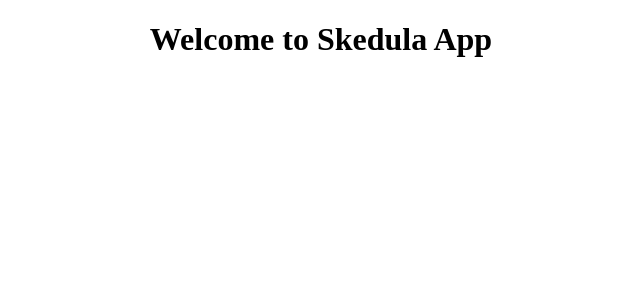
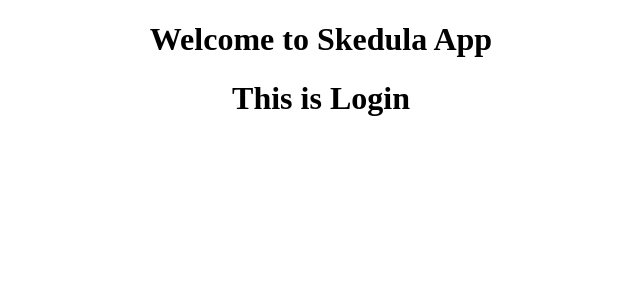
Before and after one commit to ekaruztech/skedula, a React (Create React App) app: page / in a window 1280 px wide. Shown: the top 300 px of the page, without its empty margins (319-959 px from the left). Built offline with nearby package versions, Linux system fonts and the light colour scheme.

Commit message:
develop section

```diff
--- a/src/App.js
+++ b/src/App.js
@@ -1,10 +1,12 @@
 import React from 'react';
+import Login from './components/login';
 import './App.css';
 
 function App() {
   return (
     <div className="App">
      <h1>Welcome to Skedula App</h1>
+     <Login/>
     </div>
   );
 }
--- /dev/null
+++ b/src/components/login/index.jsx
@@ -0,0 +1,11 @@
+import React from 'react'
+
+function Login() {
+    return (
+        <div>
+            <h1>This is Login</h1>
+        </div>
+    )
+}
+
+export default Login;
```
Also changed, not shown: .eslintrc.json (added), 2 other files (tests, documents, lock files or other folders).
